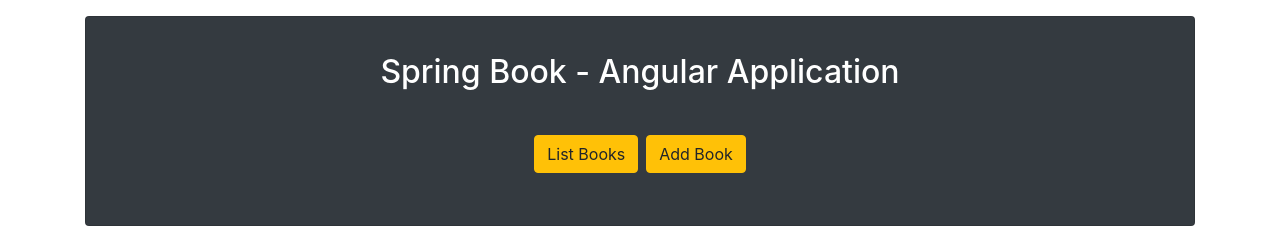
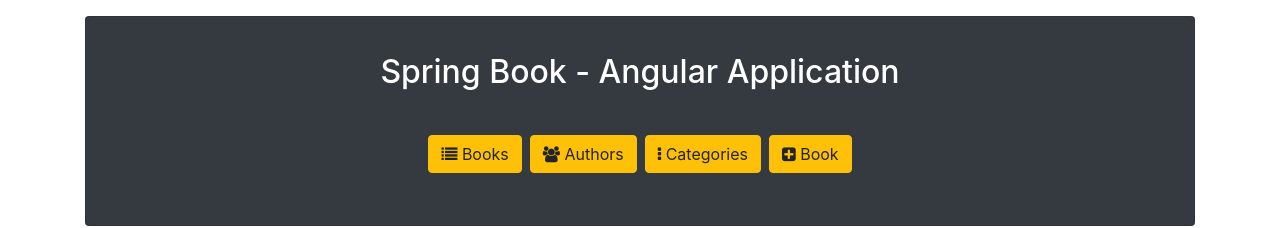
Before and after one commit to asakapab0i/bookstore-angular, an Angular app: page /book in a window 1280 px wide. Shown: the top 228 px of the page. Built offline with nearby package versions, Linux system fonts and the light colour scheme; no server answers.

Commit message:
ui improvements

```diff
--- a/src/app/app.component.html
+++ b/src/app/app.component.html
@@ -6,8 +6,10 @@
           <div class="card-body">
             <h2 class="card-title text-center text-white py-3">{{ title }}</h2>
             <ul class="text-center list-inline py-3">
-              <li class="list-inline-item"><a routerLink="/books" class="btn btn-warning">List Books</a></li>
-              <li class="list-inline-item"><a routerLink="/book" class="btn btn-warning">Add Book</a></li>
+              <li class="list-inline-item"><a routerLink="/books" class="btn btn-warning"><i class="fa fa-list"></i> Books</a></li>
+              <li class="list-inline-item"><a routerLink="/authors" class="btn btn-warning"><i class="fa fa-users"></i> Authors</a></li>
+              <li class="list-inline-item"><a routerLink="/categories" class="btn btn-warning"><i class="fa fa-ellipsis-v"></i> Categories</a></li>
+              <li class="list-inline-item"><a routerLink="/book" class="btn btn-warning"><i class="fa fa-plus-square"></i> Book</a></li>
             </ul>
           </div>
         </div>
--- a/src/app/book-details/book-details.component.html
+++ b/src/app/book-details/book-details.component.html
@@ -1,11 +1,12 @@
-<div class="card">
+<div class="card" *ngIf="book">
   <div class="card-header">
     {{ book.subtitle }} by {{ getAuthorName() }}
   </div>
   <div class="card-body">
     <h5 class="card-title">{{ book.title }}</h5>
     <p class="card-text">{{ book.description }}</p>
-    <button href="" class="btn btn-sm btn-success">{{ category.category }}</button>
+    <h6>{{ book.author.first_name }} {{ book.author.last_name }}</h6>
+    <span class="badge badge-primary">{{ category.category }}</span>
   </div>
   <div class="card-footer">
     <a (click)=goBack() class="btn btn-warning"><i class="fa fa-angle-left"></i>&nbsp;&nbsp;Go Back</a>
--- a/src/app/book-form/book-form.component.html
+++ b/src/app/book-form/book-form.component.html
@@ -1,4 +1,4 @@
-<div class="card my-3">
+<div class="card">
   <div class="card-body">
     <form (ngSubmit)="onSubmit()" #bookForm="ngForm">
       <div class="form-group">
--- a/src/app/book-list/book-list.component.html
+++ b/src/app/book-list/book-list.component.html
@@ -9,12 +9,16 @@
   <div *ngFor="let book of books" class="col-md-4 col-sm-6 mb-3">
     <div class="card">
       <div class="card-header">
-        {{ book.subtitle }}
+        {{ book.title }}
       </div>
       <div class="card-body">
-        <h5 class="card-title">{{ book.title }}</h5>
+        <h5 class="card-title">{{ book.subtitle }}</h5>
         <p class="card-text">{{ book.description }}</p>
-        <a routerLink="/book/{{ book.id }}" class="btn btn-warning">View</a>
+        <h6>{{ book.author.first_name }} {{ book.author.last_name }}</h6>
+        <span class="badge badge-primary">{{ book.category.category }}</span>
+      </div>
+      <div class="card-footer">
+          <button routerLink="/book/{{ book.id }}" class="btn btn-sm btn-warning">View Book &nbsp;<i class="fa fa-angle-right"></i></button>
       </div>
     </div>
   </div>
```
